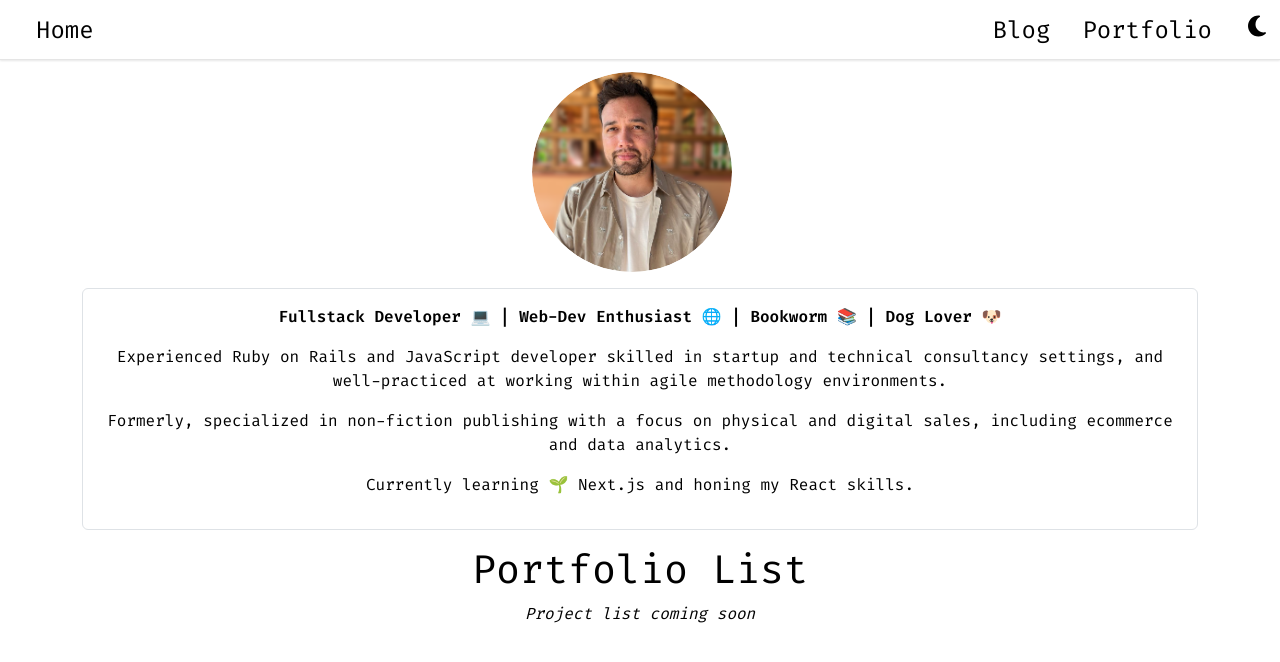
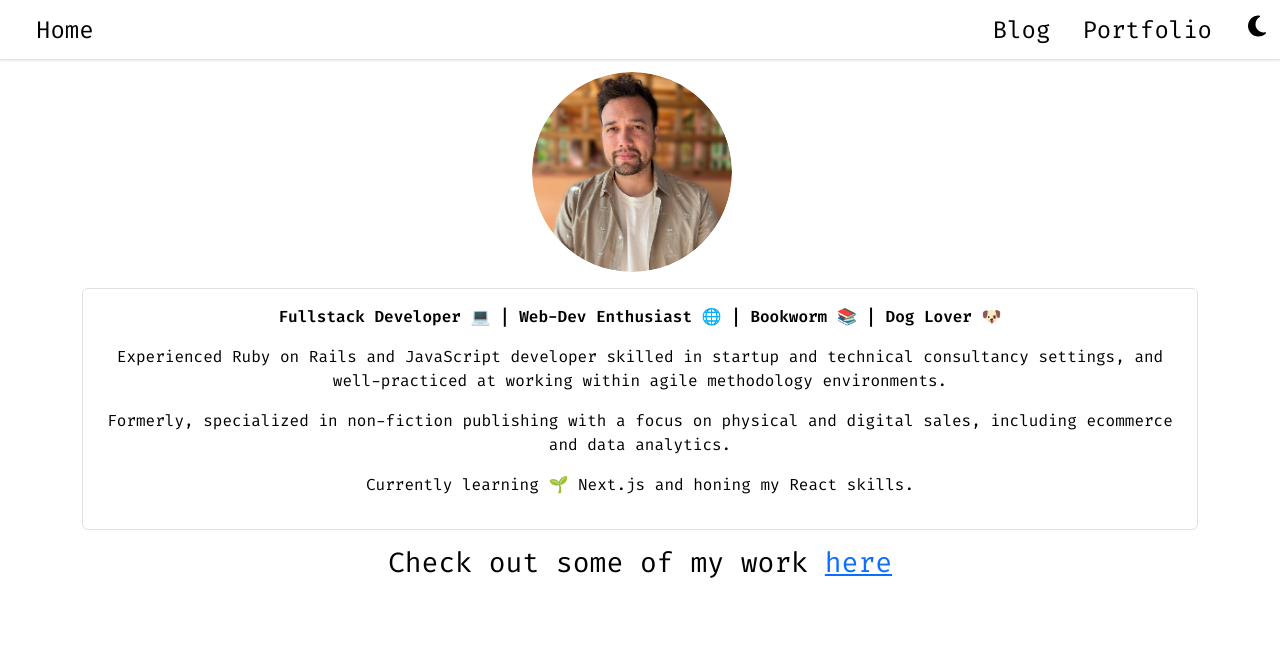
Before and after one commit to lambley/portfolio, a Next.js app: page / in a window 1280 px wide. Shown: the top 662 px of the page. Built offline with nearby package versions, Linux system fonts and the light colour scheme.

Commit message:
add portfolio route and index

```diff
--- a/src/pages/index.tsx
+++ b/src/pages/index.tsx
@@ -2,7 +2,7 @@ import React from "react";
 import Container from "react-bootstrap/Container";
 import Image from "next/image";
 import Typewriter from "@/components/Typewriter";
-import PortfolioList from "@/components/PortfolioList";
+import Link from "next/link";
 
 const HomePage = (): JSX.Element => {
   return (
@@ -46,7 +46,9 @@ const HomePage = (): JSX.Element => {
           </p>
         </div>
       </div>
-      <PortfolioList />
+      <h3 className="text-center my-3">
+        Check out some of my work <Link href={"/portfolio"}>here</Link>
+      </h3>
     </Container>
   );
 };
```
Also changed, not shown: src/pages/portfolio/index.tsx (renamed from src/components/PortfolioList.tsx, +5 -4 lines).
